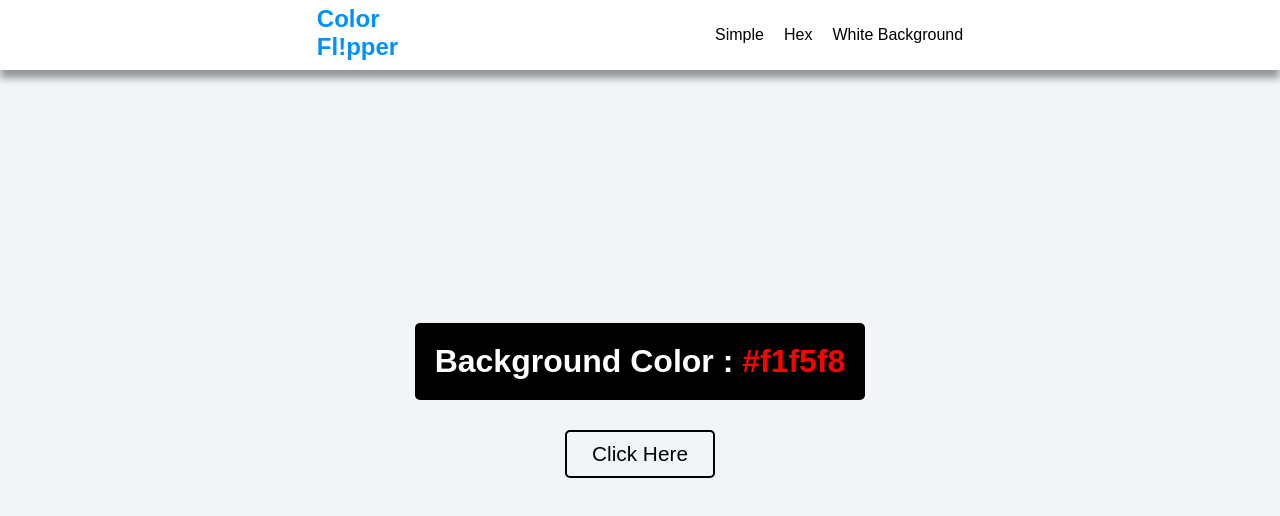
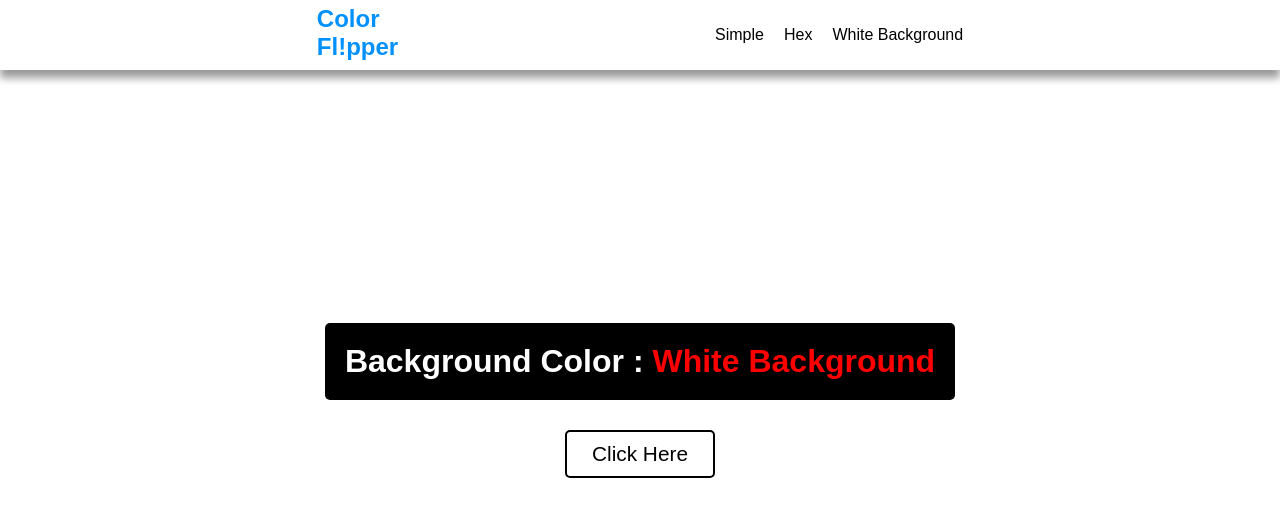
Before and after one commit to ShivendraPandey26/Color-Fliper, a plain HTML site: page index.html in a window 1280 px wide. Both pictures are taken after a click on the link "White Background". Drawn offline with Linux system fonts and the light colour scheme.

Commit message:
add text
add text

```diff
--- a/index.html
+++ b/index.html
@@ -109,8 +109,8 @@
 
     <script>
       function whiteBG() {
-        document.getElementById("container").style.background = "#f1f5f8";
-        document.getElementById("color").innerHTML = "#f1f5f8";
+        document.getElementById("container").style.background = "#fff";
+        document.getElementById("color").innerHTML = "White Background";
       }
     </script>
   </body>
```
